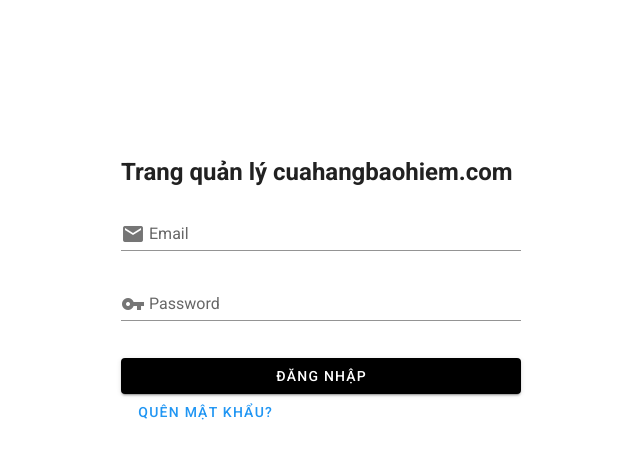
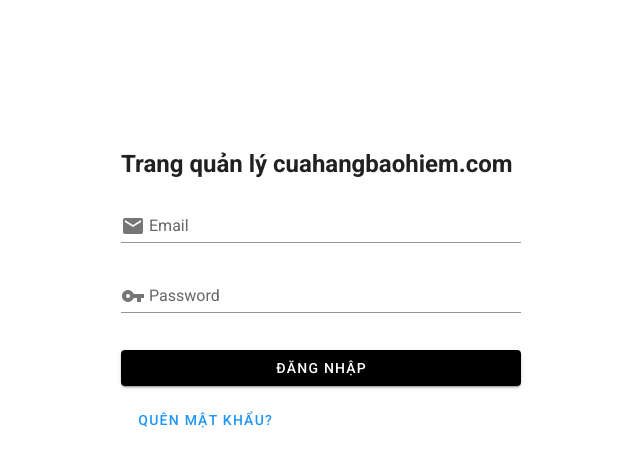
Before and after one commit to TDAK1509/cuahangbaohiem-admin, a Vue app: page /login in a window 1280 px wide. Shown: the top 466 px of the page, without its empty margins (319-959 px from the left). Built offline with nearby package versions, Linux system fonts and the light colour scheme; no server answers.

Commit message:
Style forgot password

```diff
--- a/src/views/Login.vue
+++ b/src/views/Login.vue
@@ -40,7 +40,12 @@
               Đăng nhập
             </v-btn>
 
-            <v-btn text color="info" @click="onForgotPasswordClick">
+            <v-btn
+              text
+              color="info"
+              class="mt-4"
+              @click="onForgotPasswordClick"
+            >
               Quên mật khẩu?
             </v-btn>
           </v-form>
```
